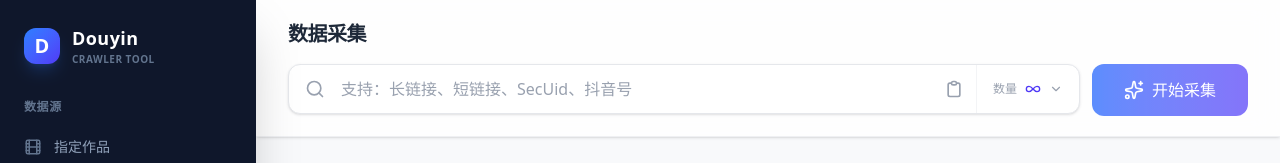
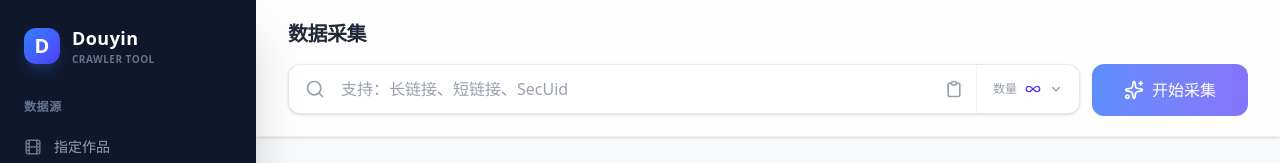
Before and after one commit to erma0/douyin, a React (Vite) app in the folder frontend/: page / in a window 1280 px wide. Shown: the top 163 px of the page. Built offline with nearby package versions, Linux system fonts and the light colour scheme.

Commit message:
feat: 恢复用户收藏功能

```diff
--- a/frontend/App.tsx
+++ b/frontend/App.tsx
@@ -276,12 +276,6 @@
    * @returns 验证是否通过
    */
   const validateInput = (): boolean => {
-    // 【用户收藏】面板不需要输入，直接通过验证
-    if (activeTab === TaskType.USER_FAVORITE) {
-      setInputError(null);
-      return true;
-    }
-
     // 清理输入：去除前后空格、去除前后斜杠
     const trimmedVal = inputVal.trim().replace(/^\/+|\/+$/g, '');
 
@@ -410,12 +404,11 @@
 
     try {
       // 调用后端API开始采集任务（不传递回调函数，后端通过 evaluate_js 调用全局函数）
-      // 【用户收藏】面板不需要输入值，传递空字符串即可
       // 搜索任务传递筛选参数
       const taskFilters = activeTab === TaskType.SEARCH ? filters : undefined;
       await bridge.startTask(
         activeTab,
-        activeTab === TaskType.USER_FAVORITE ? '' : inputVal,
+        inputVal,
         maxCount,
         taskFilters
       );
@@ -504,11 +497,11 @@
       case TaskType.COLLECTION:
         return '支持：长链接、短链接、纯数字ID';
       case TaskType.USER_POST:
-        return '支持：长链接、短链接、SecUid、抖音号';
+        return '支持：长链接、短链接、SecUid';
       case TaskType.USER_LIKE:
-        return '支持：长链接、短链接、SecUid、抖音号（需要Cookie）';
+        return '支持：长链接、短链接、SecUid';
       case TaskType.USER_FAVORITE:
-        return '只能获取当前登录账号的收藏列表（无需输入）';
+        return '支持：长链接、短链接、SecUid';
       default:
         return '请输入目标链接';
     }
@@ -575,14 +568,10 @@
                           </div>
                           <input
                               type="text"
-                              className={`block flex-1 px-4 py-3.5 leading-5 bg-transparent placeholder-gray-400 focus:outline-none ${activeTab === TaskType.USER_FAVORITE ? 'opacity-50 cursor-not-allowed' : ''}`}
+                              className="block flex-1 px-4 py-3.5 leading-5 bg-transparent placeholder-gray-400 focus:outline-none"
                               placeholder={getPlaceholder()}
-                              value={activeTab === TaskType.USER_FAVORITE ? '' : (resultsTaskType === activeTab ? savedInputVal : inputVal)}
+                              value={resultsTaskType === activeTab ? savedInputVal : inputVal}
                               onChange={(e) => {
-                                // 【用户收藏】面板禁用输入
-                                if (activeTab === TaskType.USER_FAVORITE) {
-                                  return;
-                                }
                                 // 自动清理输入：去除多余空格
                                 const cleanedValue = e.target.value.replace(/\s+/g, ' ');
                                 setInputVal(cleanedValue);
@@ -597,10 +586,6 @@
                                 }
                               }}
                               onPaste={(e) => {
-                                // 【用户收藏】面板禁用粘贴
-                                if (activeTab === TaskType.USER_FAVORITE) {
-                                  return;
-                                }
                                 // 粘贴时自动清理：去除所有空格和前后斜杠
                                 e.preventDefault();
                                 const pastedText = e.clipboardData.getData('text');
@@ -617,21 +602,16 @@
                                 }
                               }}
                               onKeyDown={(e) => {
-                                if (activeTab !== TaskType.USER_FAVORITE && e.key === 'Enter') {
+                                if (e.key === 'Enter') {
                                   handleSearch();
                                 }
                               }}
-                              disabled={activeTab === TaskType.USER_FAVORITE}
                             />
 
                           {/* 粘贴按钮 - 通过后端读取剪贴板，无需浏览器权限 */}
                           <button
                             onClick={async () => {
                               try {
-                                // 【用户收藏】面板禁用粘贴
-                                if (activeTab === TaskType.USER_FAVORITE) {
-                                  return;
-                                }
                                 // 通过后端读取剪贴板（无需浏览器权限）
                                 const text = await bridge.getClipboardText();
 
@@ -658,9 +638,8 @@
                                 toast.error('粘贴失败，请手动输入');
                               }
                             }}
-                            className={`px-3 text-gray-400 hover:text-blue-500 hover:bg-blue-50 transition-colors rounded-lg ${activeTab === TaskType.USER_FAVORITE ? 'opacity-50 cursor-not-allowed' : ''}`}
+                            className="px-3 text-gray-400 hover:text-blue-500 hover:bg-blue-50 transition-colors rounded-lg"
                             title="一键粘贴剪贴板内容"
-                            disabled={activeTab === TaskType.USER_FAVORITE}
                           >
                             <svg className="w-5 h-5" fill="none" stroke="currentColor" viewBox="0 0 24 24">
                               <path strokeLinecap="round" strokeLinejoin="round" strokeWidth={2} d="M9 5H7a2 2 0 00-2 2v12a2 2 0 002 2h10a2 2 0 002-2V7a2 2 0 00-2-2h-2M9 5a2 2 0 002 2h2a2 2 0 002-2M9 5a2 2 0 012-2h2a2 2 0 012 2" />
@@ -762,7 +741,7 @@
 
                       <button
                         onClick={handleSearch}
-                        disabled={isLoading || (activeTab !== TaskType.USER_FAVORITE && !inputVal.trim())}
+                        disabled={isLoading || !inputVal.trim()}
                         className="bg-gradient-to-r from-blue-600 to-indigo-600 hover:from-blue-700 hover:to-indigo-700 text-white px-8 py-3.5 rounded-xl font-medium shadow-lg shadow-blue-500/30 transition-all active:scale-95 disabled:opacity-70 disabled:cursor-not-allowed disabled:shadow-none flex items-center gap-2 z-20"
                       >
                         {isLoading ? <Loader2 className="animate-spin" size={20} /> : <Sparkles size={20} />}
```
Also changed, not shown: 1 other file (tests, documents, lock files or other folders).
